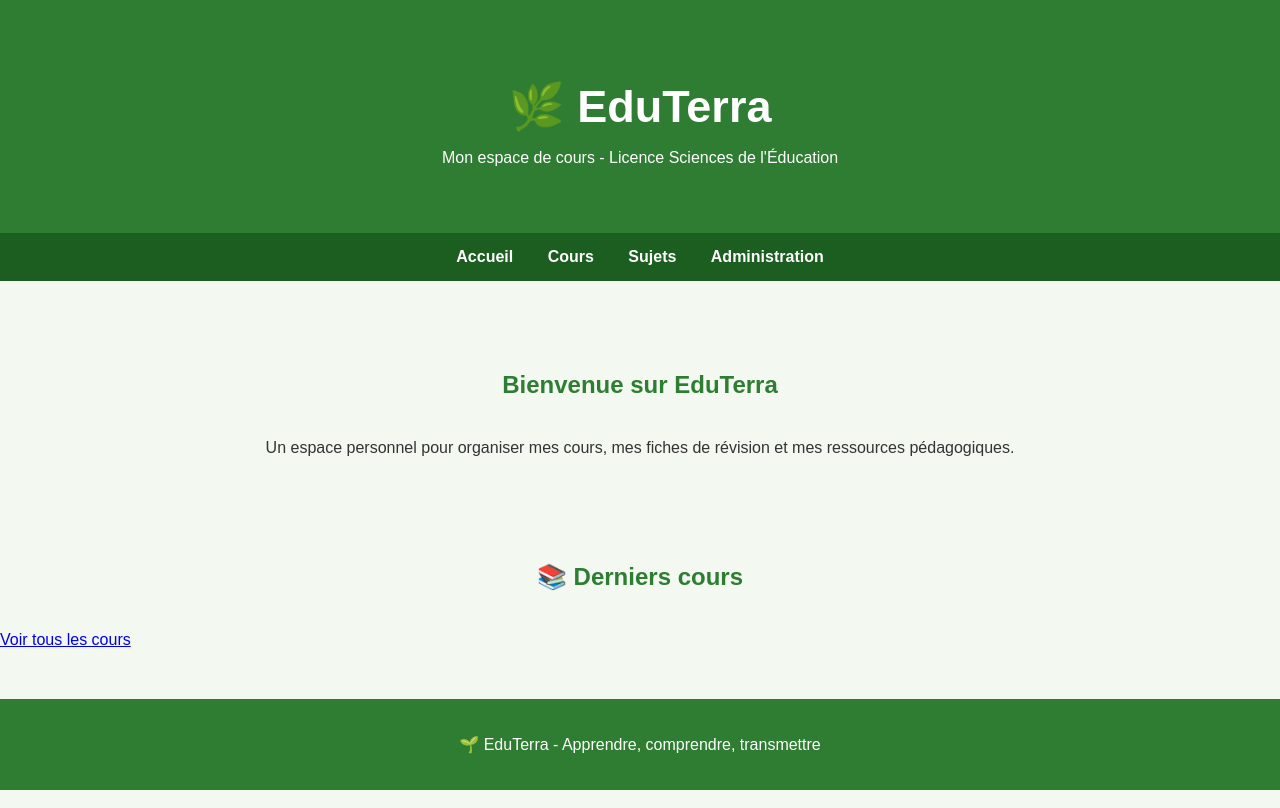
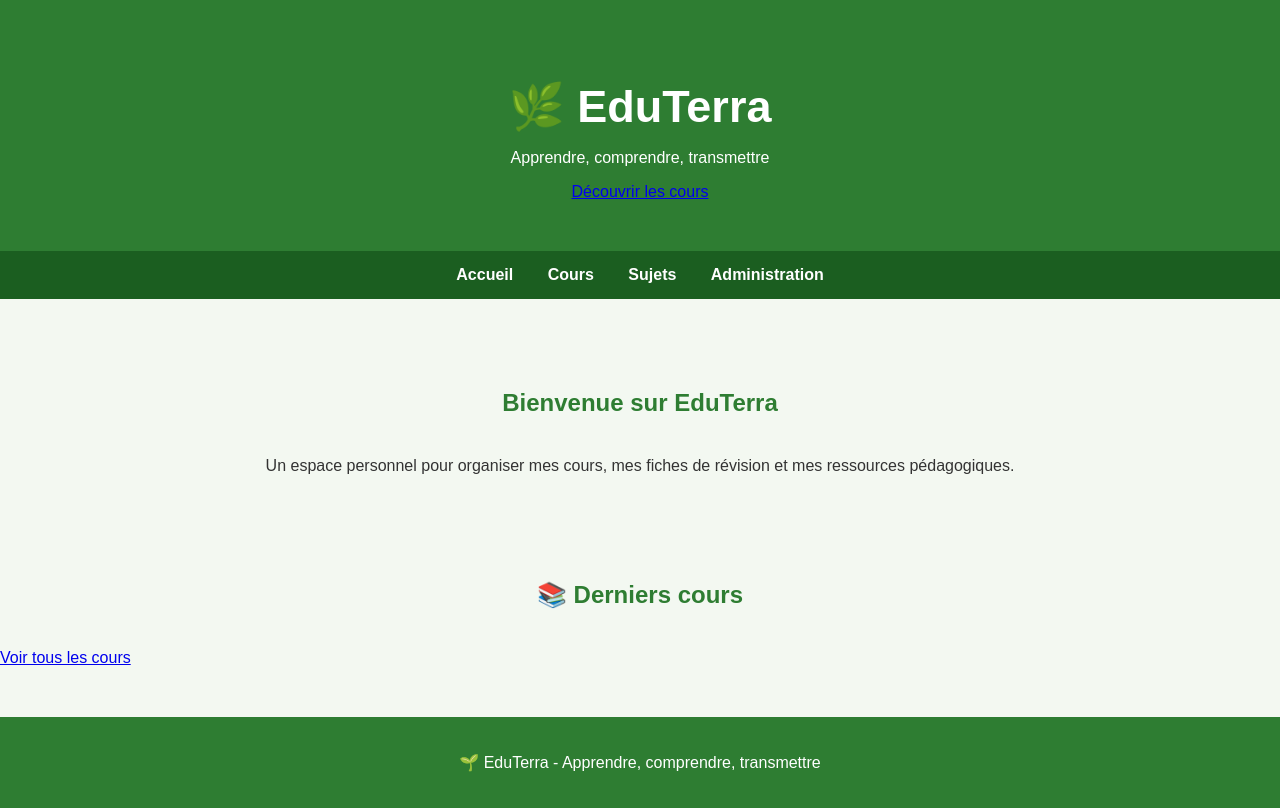
Before and after one commit to DevSandrine/EduTerra, a website: page index.html in a window 1280 px wide. Drawn offline with Linux system fonts and the light colour scheme.

Commit message:
Update index.html

```diff
--- a/index.html
+++ b/index.html
@@ -12,10 +12,29 @@
 
 <body>
 
-<header>
-    <h1>🌿 EduTerra</h1>
-    <p>Mon espace de cours - Licence Sciences de l'Éducation</p>
+
+
+
+<header class="hero">
+
+<div class="hero-content">
+
+<h1>🌿 EduTerra</h1>
+
+<p>
+Apprendre, comprendre, transmettre
+</p>
+
+<a href="cours.html">
+Découvrir les cours
+</a>
+
+</div>
+
 </header>
+
+
+
 
 
 <nav>
```
